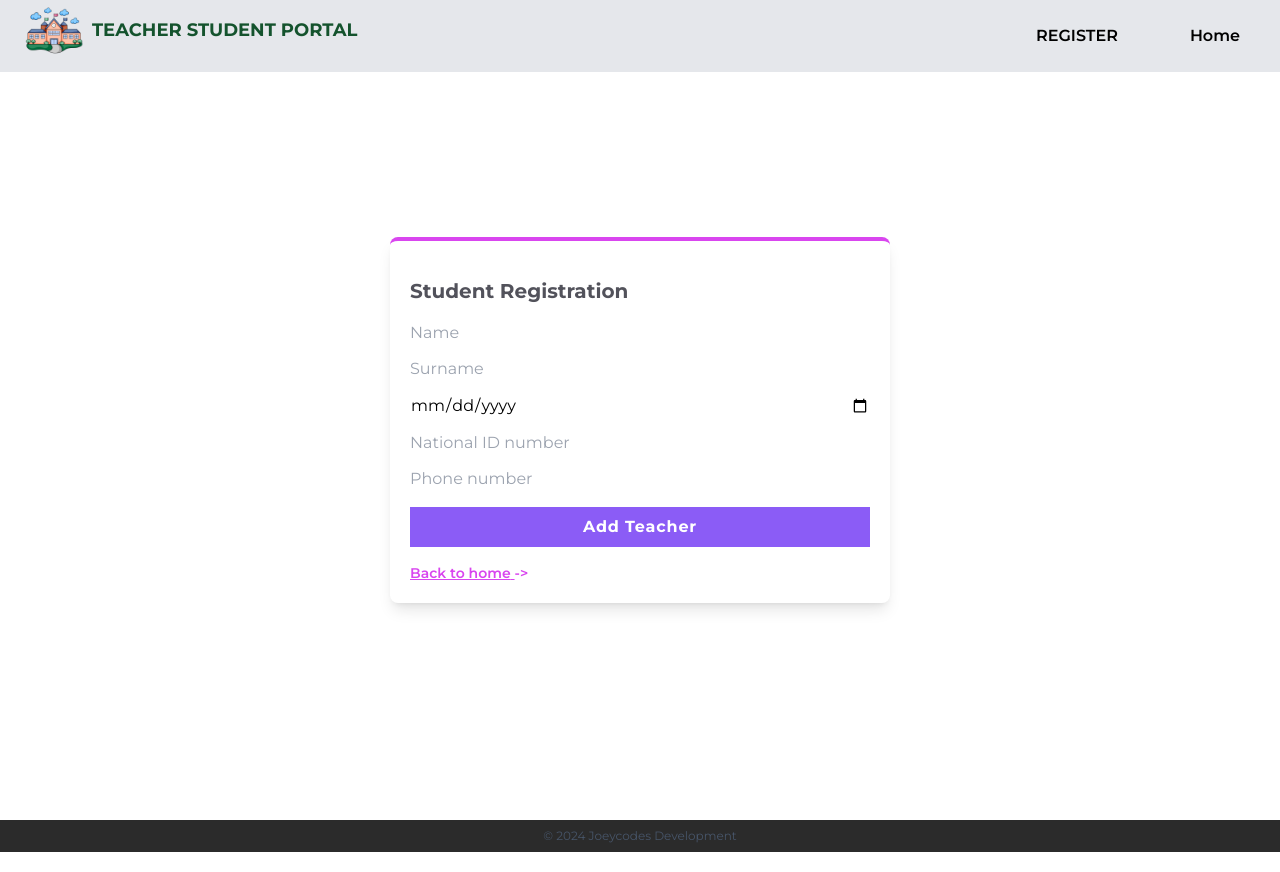
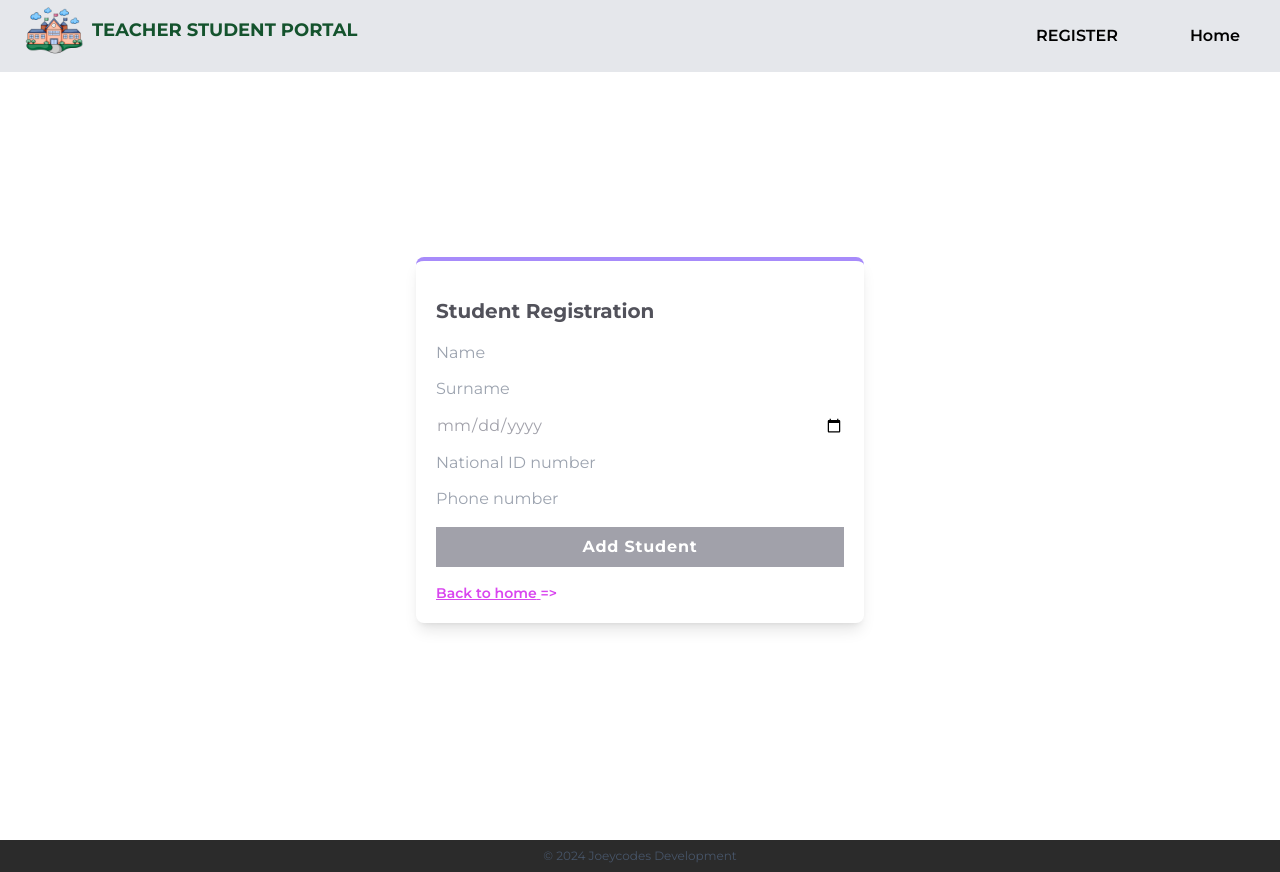
Before and after one commit to Joeycodes2/teacher-student-management, a Next.js app: page /studentRegister in a window 1280 px wide. Built offline with nearby package versions, Linux system fonts and the light colour scheme; some icons are missing.

Commit message:
components

```diff
--- a/app/pages/api/registeredStudents/route.ts
+++ b/app/pages/api/registeredStudents/route.ts
@@ -7,7 +7,6 @@ export async function GET(req: NextRequest, res: NextResponse) {
     try {
       await connectMongoDB();
       const student = await Student.find();
-      // console.log("A spread of Students: ", student);
 
       return NextResponse.json(student);
     } catch (error) {
--- a/app/pages/api/studentExists/route.ts
+++ b/app/pages/api/studentExists/route.ts
@@ -7,10 +7,10 @@ export async function POST(req: NextRequest, res: NextResponse) {
     await connectMongoDB();
     const { NIN } = await req.json();
 
-    console.log("This is NIN ", NIN);
+    // console.log("This is NIN ", NIN);
 
     const student = await Student.findOne({ NIN }).select("_id");
-    console.log("This is studentID: ", student);
+    // console.log("This is studentID: ", student);
 
     return NextResponse.json({ student });
   } catch (error) {
--- a/components/StudentForm.tsx
+++ b/components/StudentForm.tsx
@@ -32,7 +32,7 @@ function StudentForm() {
       });
 
       const { student } = await resStudentExists.json();
-      console.log("This is the student NIN: ", student);
+      // console.log("This is the student NIN: ", student);
 
       if (age > 22) {
         setError("Age may not be more than 22.");
@@ -75,13 +75,16 @@ function StudentForm() {
   };
 
   return (
-    <div className="grid place-items-center h-screen mt-5">
-      <div className="shadow-lg p-5 rounded-lg border-t-4 border-fuchsia-500 w-[500px]">
+    <div className="grid place-items-center h-screen w-screen mt-10 ">
+      <div className="shadow-lg p-5 rounded-lg border-t-4 border-violet-400 w-[400px] md:max-w-md lg:w-[900px] xl:w-[900px]">
         <h1 className="text-xl font-bold my-4 text-zinc-600">
           Student Registration
         </h1>
 
-        <form onSubmit={handleSubmit} className="flex flex-col gap-3">
+        <form
+          onSubmit={handleSubmit}
+          className="flex flex-col gap-3 text-zinc-300"
+        >
           <input
             type="text"
             value={name}
@@ -97,6 +100,7 @@ function StudentForm() {
             required
           />
           <input
+            className="text-zinc-400 hover:text-green-900"
             type="date"
             value={dob}
             onChange={(e) => setDob(e.target.value)}
@@ -118,10 +122,10 @@ function StudentForm() {
             required
           />
           <button
-            className="bg-violet-500 text-white font-bold px-6 py-2 my-1 cursor-pointer
-             hover:bg-fuchsia-500 tracking-wider hover:text-green-900"
+            className="bg-zinc-400 text-white font-bold px-6 py-2 my-1 cursor-pointer
+             hover:bg-violet-400 tracking-wider hover:text-zinc-900"
           >
-            Add Teacher
+            Add Student
           </button>
 
           {error && (
@@ -137,7 +141,7 @@ function StudentForm() {
             <h2 className={`text-sm font-semibold underline`}>
               Back to home{" "}
               <span className="inline-block transition-transform group-hover:translate-x-1 motion-reduce:transform-none">
-                -&gt;
+                =&gt;
               </span>
             </h2>
           </Link>
--- a/components/TeacherForm.tsx
+++ b/components/TeacherForm.tsx
@@ -81,8 +81,8 @@ function TeacherForm() {
   };
 
   return (
-    <div className="grid place-items-center h-screen mt-14">
-      <div className="shadow-lg p-5 rounded-lg border-t-4 border-fuchsia-500 w-[500px]">
+    <div className="grid place-items-center h-screen w-screen mt-10">
+      <div className="shadow-lg p-5 rounded-lg border-t-4 border-violet-400 w-[400px] md:max-w-md lg:w-[900px] xl:w-[900px]">
         <h1 className="text-xl font-bold my-4 text-zinc-600">
           Teacher Registration
         </h1>
@@ -110,6 +110,7 @@ function TeacherForm() {
             required
           />
           <input
+            className="text-zinc-400 hover:text-green-900"
             type="date"
             value={dob}
             onChange={(e) => setDob(e.target.value)}
@@ -137,8 +138,8 @@ function TeacherForm() {
             placeholder="Salary: optional"
           />
           <button
-            className="bg-violet-500 text-white font-bold px-6 py-2 my-1 cursor-pointer
-             hover:bg-fuchsia-500 tracking-wider hover:text-green-900"
+            className="bg-zinc-400 text-white font-bold px-6 py-2 my-1 cursor-pointer
+             hover:bg-violet-400 tracking-wider hover:text-zinc-900"
           >
             Add Teacher
           </button>
@@ -156,7 +157,7 @@ function TeacherForm() {
             <h2 className={`text-sm font-semibold underline`}>
               Back to home{" "}
               <span className="inline-block transition-transform group-hover:translate-x-1 motion-reduce:transform-none">
-                -&gt;
+                =&gt;
               </span>
             </h2>
           </Link>
```
